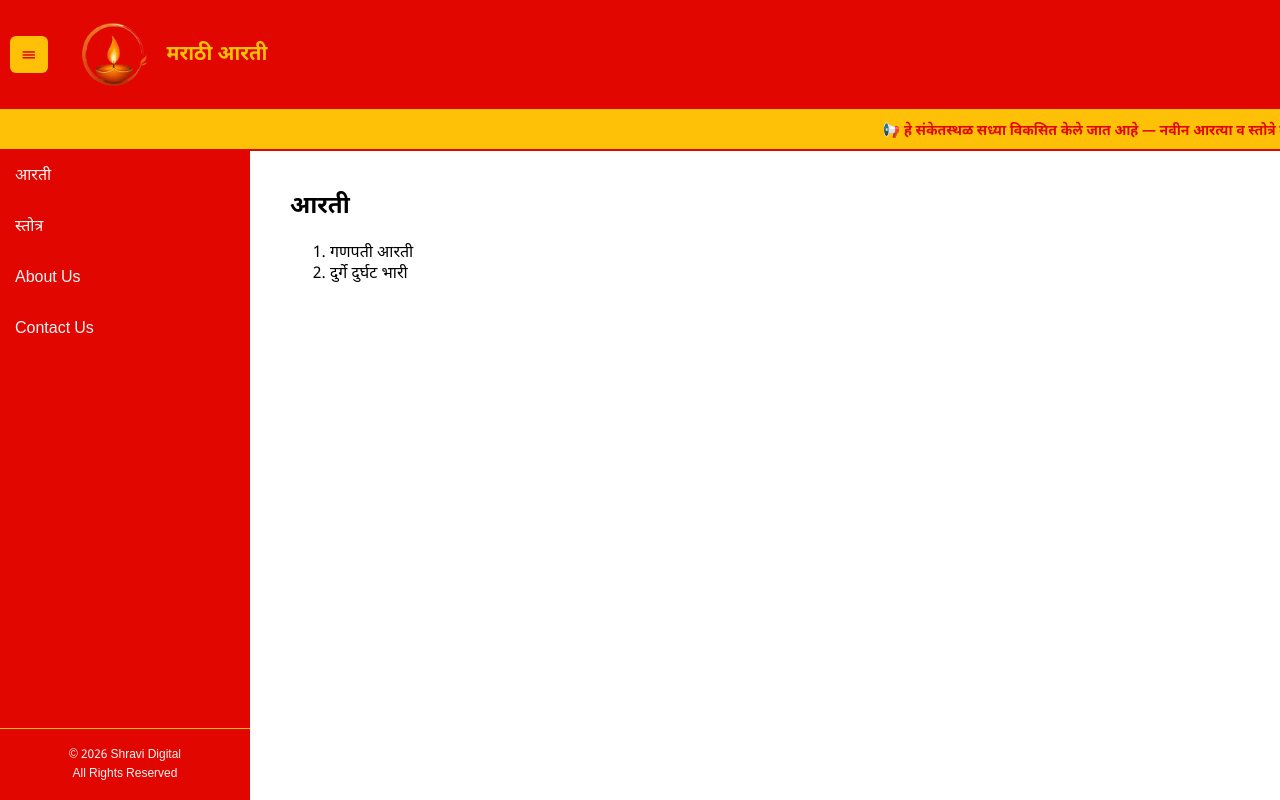
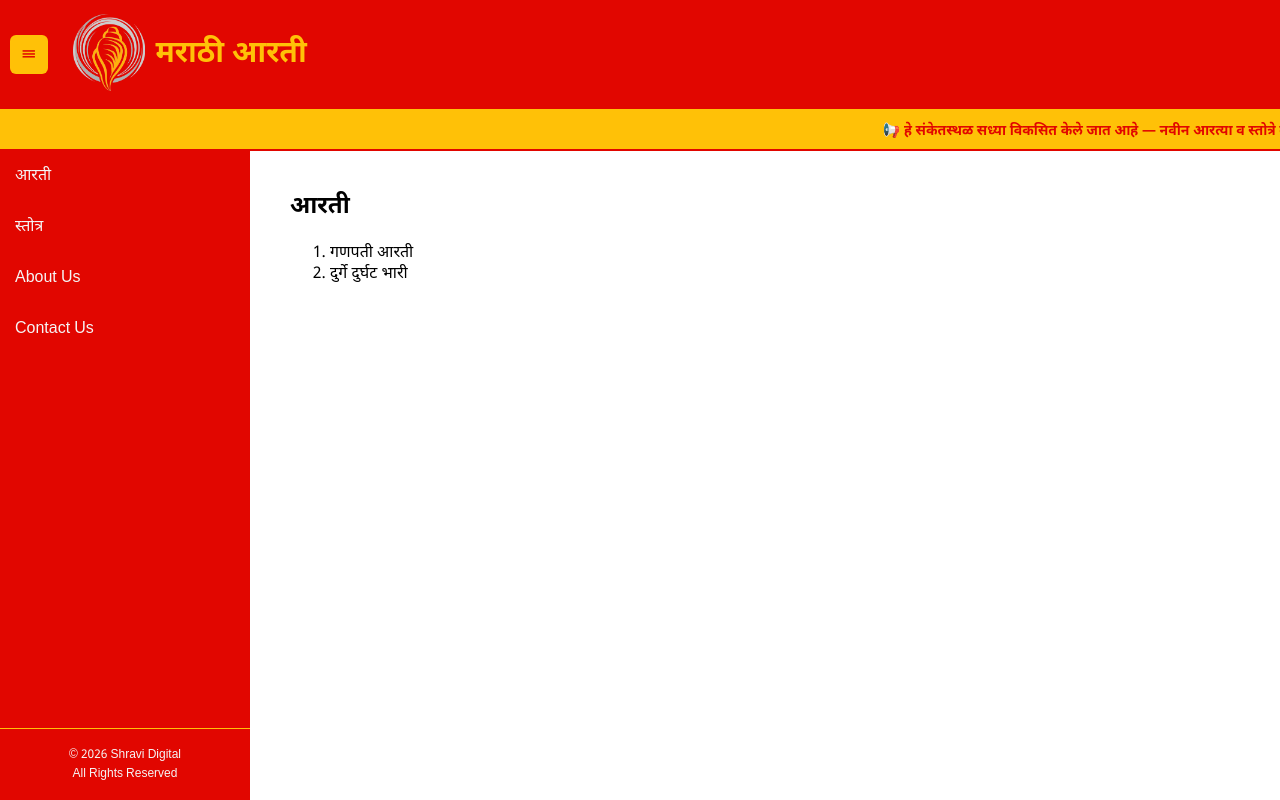
Before and after one commit to shirish-d/SampleReactApp, a React (Create React App) app: page / in a window 1280 px wide. Built offline with nearby package versions, Linux system fonts and the light colour scheme.

Commit message:
feat: update logo integration and styles for branding consistency

```diff
--- a/public/index.html
+++ b/public/index.html
@@ -2,8 +2,8 @@
 <html lang="mr">
   <head>
     <meta charset="utf-8" />
-    <link rel="icon" href="%PUBLIC_URL%/MarathiArati_small_logo.png" />
-    <link rel="apple-touch-icon" href="%PUBLIC_URL%/MarathiArati_small_logo.png" />
+    <link rel="icon" href="%PUBLIC_URL%/MarathiArati_logo.png" />
+    <link rel="apple-touch-icon" href="%PUBLIC_URL%/MarathiArati_logo.png" />
     <meta name="viewport" content="width=device-width, initial-scale=1" />
     <meta name="theme-color" content="#E10600" />
     <meta
@@ -11,6 +11,12 @@
       content="मराठी आरती आणि स्तोत्र संग्रह"
     />
     <title>मराठी आरती</title>
+    <link rel="preconnect" href="https://fonts.googleapis.com" />
+    <link rel="preconnect" href="https://fonts.gstatic.com" crossorigin />
+    <link
+      href="https://fonts.googleapis.com/css2?family=Noto+Sans+Devanagari:wght@400;500;600;700&display=swap"
+      rel="stylesheet"
+    />
   </head>
   <body>
     <noscript>You need to enable JavaScript to run this app.</noscript>
--- a/src/components/Navbar.css
+++ b/src/components/Navbar.css
@@ -9,7 +9,7 @@
 }
 
 .navbar .logo {
-  padding: 1px 2px;
+  padding: 1px 10px;
   text-align: center;
   display: flex;
   justify-content: center;
@@ -17,8 +17,8 @@
 }
 
 .navbar .logo .logo-img {
-  max-width: 100px;
-  max-height: 100px;
+  max-width: 80px;
+  max-height: 80px;
   width: auto;
   height: auto;
   object-fit: contain;
@@ -38,5 +38,5 @@
 
 .navbar-title {
   font-family: "Noto Sans Devanagari", sans-serif;
-  font-size: 20px;
+  font-size: 30px;
 }
--- a/src/components/Navbar.tsx
+++ b/src/components/Navbar.tsx
@@ -6,6 +6,8 @@ interface NavbarProps {
 }
 
 const Navbar: React.FC<NavbarProps> = ({ onToggleMenu }) => {
+  const logoUrl = `${process.env.PUBLIC_URL || ""}/MarathiArati_logo.png`;
+
   return (
     <nav className="navbar">
       <button
@@ -17,7 +19,7 @@ const Navbar: React.FC<NavbarProps> = ({ onToggleMenu }) => {
       </button>
       <div className="logo">
         <img
-          src={`${process.env.PUBLIC_URL}/MarathiArati_small_logo.png`}
+          src={logoUrl}
           alt="Marathi Arati Logo"
           className="logo-img"
         />
--- a/src/global.d.ts
+++ b/src/global.d.ts
@@ -1 +1,11 @@
 declare module "*.css";
+
+declare namespace NodeJS {
+  interface ProcessEnv {
+    PUBLIC_URL?: string;
+  }
+}
+
+declare const process: {
+  env: NodeJS.ProcessEnv;
+};
--- a/src/index.tsx
+++ b/src/index.tsx
@@ -2,12 +2,6 @@ import React from "react";
 import ReactDOM from "react-dom/client";
 import App from "./App";
 import "./styles.css";
-
-// Load Marathi font from Google Fonts
-// const link = document.createElement("link");
-// link.href = "https://fonts.googleapis.com/css2?family=Noto+Sans+Devanagari&display=swap";
-// link.rel = "stylesheet";
-// document.head.appendChild(link);
 
 const rootElement = document.getElementById("root");
 if (!rootElement) {
--- a/src/pages/AratiPage.tsx
+++ b/src/pages/AratiPage.tsx
@@ -14,7 +14,7 @@ const AratiPage: React.FC = () => {
       (
         <div>
           <h2>{selectedArati}</h2>
-          <pre style={{ fontFamily: "Noto Sans Devanagari, serif" }}>
+          <pre style={{ fontFamily: '"Noto Sans Devanagari", sans-serif' }}>
             {ARATIS[selectedArati]}
           </pre>
         </div>
--- a/src/styles.css
+++ b/src/styles.css
@@ -1,6 +1,28 @@
+@import url('https://fonts.googleapis.com/css2?family=Noto+Sans+Devanagari:wght@400;500;600;700&display=swap');
+
+html,
+body,
+button,
+input,
+optgroup,
+select,
+textarea,
+pre,
+code,
+h1,
+h2,
+h3,
+h4,
+h5,
+h6,
+p,
+li,
+a {
+  font-family: "Noto Sans Devanagari", sans-serif;
+}
+
 body {
   margin: 0;
-  font-family: "Noto Sans Devanagari", sans-serif;
   overflow-x: hidden;
 }
 
```
Also changed, not shown: public/MarathiArati_logo.png, public/MarathiArati_small_logo.png (deleted).
